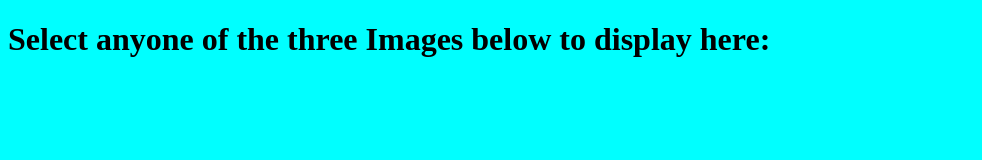
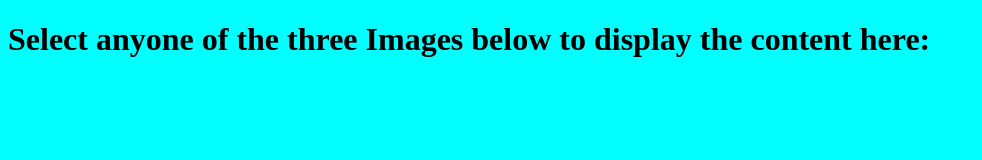
Before and after one commit to KrishnaSaiRadhesh/Iframe_Task2, a plain HTML site: page select.html in a window 1280 px wide. Shown: the whole page, without its empty margins (0-982 px from the left). Drawn offline with Linux system fonts and the light colour scheme.

Commit message:
select.html

```diff
--- a/select.html
+++ b/select.html
@@ -6,6 +6,6 @@
     <title>Document</title>
 </head>
 <body style="background-color: aqua;">
-    <h1>Select anyone of the three Images below to display here:</h1>
+    <h1>Select anyone of the three Images below to display the content here:</h1>
 </body>
 </html>
```
